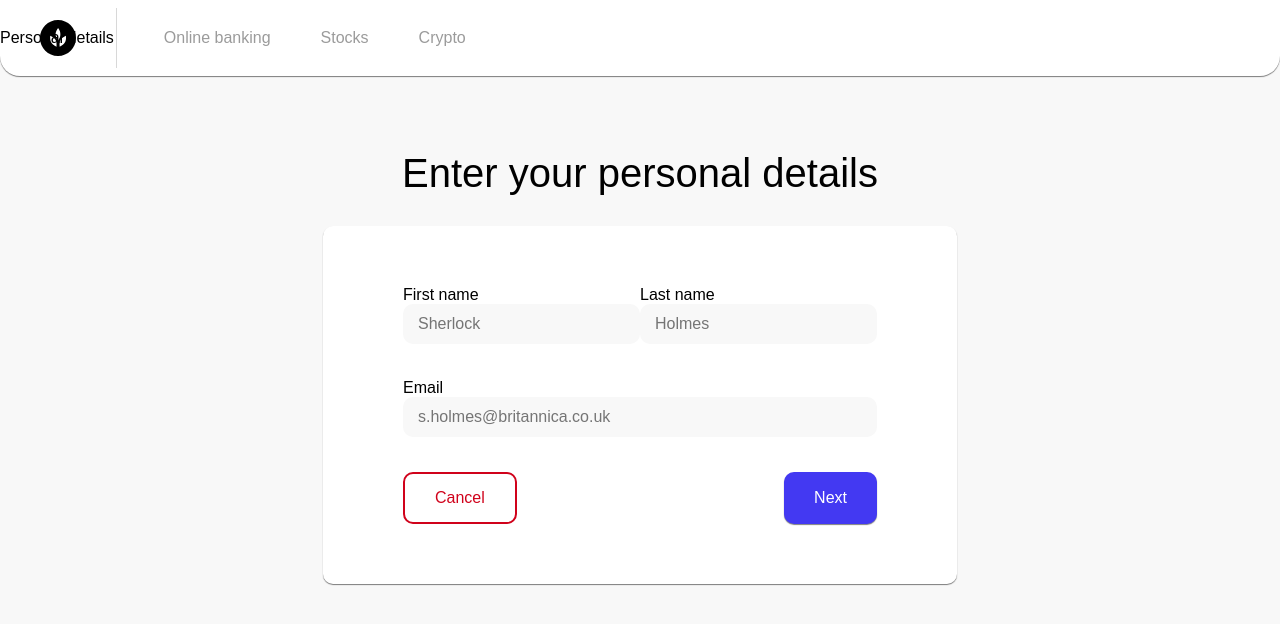
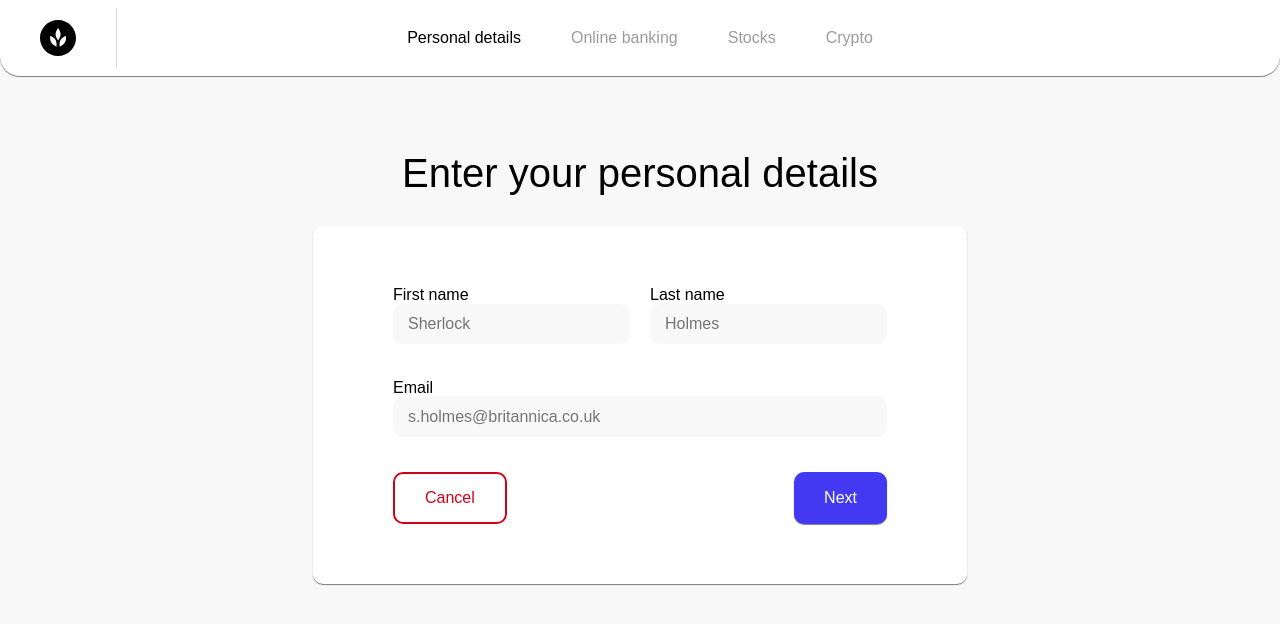
Before and after one commit to RJJ95/fortune-onboarding, a React (Create React App) app: page / in a window 1280 px wide. Shown: the top 624 px of the page. Built offline with nearby package versions, Linux system fonts and the light colour scheme.

Commit message:
forgot some styling for primary menu, silly me...

```diff
--- a/src/components/sections/personal-details-section/personal-details-section-styles.js
+++ b/src/components/sections/personal-details-section/personal-details-section-styles.js
@@ -2,6 +2,14 @@ import styled from "styled-components";
 
 export const NameContainer = styled.div`
   display: flex;
+
+  div:last-child {
+    padding-left: 10px;
+  }
+
+  div:first-child {
+    padding-right: 10px;
+  }
 `;
 
 export const H1 = styled.h1`
--- a/src/components/sections/primary-menu/primary-menu-styles.js
+++ b/src/components/sections/primary-menu/primary-menu-styles.js
@@ -23,6 +23,7 @@ export const LogoContainer = styled.div`
 export const MenuItemsContainer = styled.div`
   display: flex;
   justify-content: space-between;
+  margin: 0 auto;
 
   a:not(:last-child) {
     padding-right: 50px;
```
